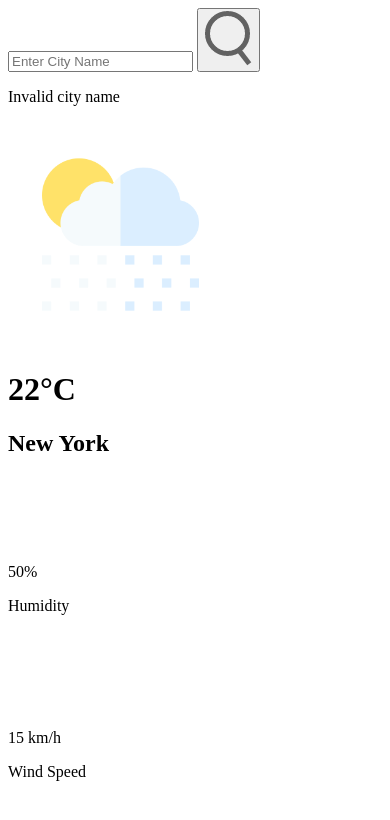
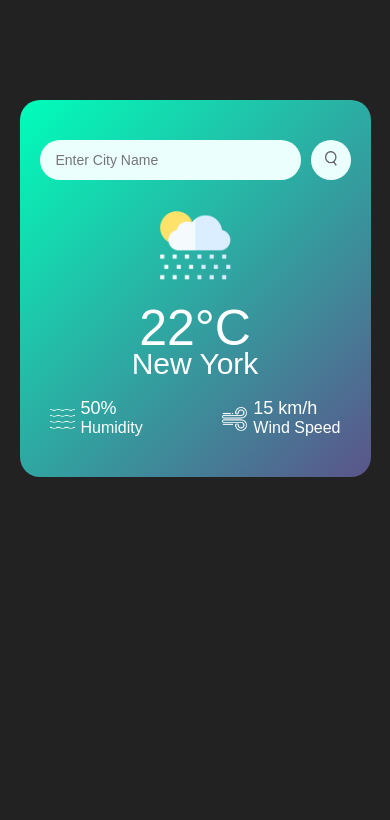
Before and after one commit to ParagThapliyal/whether-app, a plain HTML site: page index.html in a window 390 px wide. Drawn offline with Linux system fonts and the light colour scheme.

Commit message:
new media query added

```diff
--- a/index.html
+++ b/index.html
@@ -3,14 +3,14 @@
   <head>
     <meta charset="UTF-8" />
     <meta name="viewport" content="width=device-width, initial-scale=1.0" />
-    <title>Whether App</title>
+    <title>Weather App</title>
     <link rel="stylesheet" href="style.css" />
   </head>
   <body>
     <div class="card">
       <div class="search">
         <input type="text" placeholder="Enter City Name" spellcheck="false" />
-        <button><img src="images/search.png" /></button>
+        <button><img src="images/search.png" alt="Search" /></button>
       </div>
       <div class="error">
         <p>Invalid city name</p>
@@ -25,14 +25,14 @@
         <h2 class="city">New York</h2>
         <div class="details">
           <div class="column">
-            <img src="images/humidity.png" />
+            <img src="images/humidity.png" alt="Humidity Icon" />
             <div>
               <p class="humidity">50%</p>
               <p>Humidity</p>
             </div>
           </div>
           <div class="column">
-            <img src="images/wind.png" />
+            <img src="images/wind.png" alt="Wind Icon" />
             <div>
               <p class="wind">15 km/h</p>
               <p>Wind Speed</p>
--- a/script.js
+++ b/script.js
@@ -0,0 +1,41 @@
+const apikey = "dfd3811a8b4df51ec7a3020692ebb1c0";
+const apiurl =
+  "https://api.openweathermap.org/data/2.5/weather?&units=metric&q=";
+
+const searchbox = document.querySelector(".search input");
+const searchbtn = document.querySelector(".search button");
+const weatherIcon = document.querySelector(".weather-icon");
+
+async function checkweather(city) {
+  const response = await fetch(apiurl + city + `&appid=${apikey}`);
+  if (response.status == 404) {
+    document.querySelector(".error").style.display = "block";
+    document.querySelector(".weather").style.display = "none";
+  } else {
+    var data = await response.json();
+
+    document.querySelector(".city").innerHTML = data.name;
+    document.querySelector(".temp").innerHTML =
+      Math.round(data.main.temp) + "°C";
+    document.querySelector(".humidity").innerHTML = data.main.humidity + "%";
+    document.querySelector(".wind").innerHTML = data.wind.speed + "km/h";
+
+    if (data.weather[0].main == "Clouds") {
+      weatherIcon.src = "images/clouds.png";
+    } else if (data.weather[0].main == "Clear") {
+      weatherIcon.src = "images/clear.png";
+    } else if (data.weather[0].main == "Rain") {
+      weatherIcon.src = "images/rain.png";
+    } else if (data.weather[0].main == "Drizzle") {
+      weatherIcon.src = "images/drizzle.png";
+    } else if (data.weather[0].main == "Mist") {
+      weatherIcon.src = "images/mist.png";
+    }
+
+    document.querySelector(".weather").style.display = " block";
+    document.querySelector(".error").style.display = "none";
+  }
+}
+searchbtn.addEventListener("click", () => {
+  checkweather(searchbox.value);
+});
--- a/style.css
+++ b/style.css
@@ -0,0 +1,138 @@
+* {
+  padding: 0;
+  margin: 0;
+  font-family: "Poppins", sans-serif;
+  box-sizing: border-box;
+}
+body {
+  background-color: #222;
+}
+.card {
+  width: 90%;
+  max-width: 470px;
+  background: linear-gradient(135deg, #00feba, #5b548a);
+  color: #fff;
+  margin: 100px auto 0;
+  border-radius: 20px;
+  padding: 40px 25px; /* Adjusted padding for smaller screens */
+  text-align: center;
+}
+.search {
+  width: 100%;
+  display: flex;
+  align-items: center;
+  justify-content: space-between;
+}
+.search input {
+  border: 0;
+  outline: 0;
+  background: #ebfffc;
+  color: #555;
+  padding: 10px 20px; /* Adjusted padding for smaller screens */
+  height: 50px; /* Adjusted height for smaller screens */
+  border-radius: 25px; /* Adjusted border radius for smaller screens */
+  flex: 1;
+  margin-right: 12px; /* Adjusted margin for smaller screens */
+  font-size: 16px; /* Adjusted font size for smaller screens */
+}
+.search button {
+  border: 0;
+  outline: 0;
+  background: #ebfffc;
+  border-radius: 50%;
+  width: 50px; /* Adjusted width for smaller screens */
+  height: 50px; /* Adjusted height for smaller screens */
+  cursor: pointer;
+}
+.search button img {
+  width: 14px; /* Adjusted width for smaller screens */
+}
+.weather-icon {
+  width: 130px; /* Adjusted width for smaller screens */
+  margin-top: 20px; /* Adjusted margin for smaller screens */
+}
+.weather h1 {
+  font-size: 60px; /* Adjusted font size for smaller screens */
+  font-weight: 400;
+}
+.weather h2 {
+  font-size: 35px; /* Adjusted font size for smaller screens */
+  font-weight: 400;
+  margin-top: -10px;
+}
+.details {
+  display: flex;
+  align-items: center;
+  justify-content: space-between;
+  padding: 0 15px; /* Adjusted padding for smaller screens */
+  margin-top: 30px; /* Adjusted margin for smaller screens */
+}
+.column {
+  display: flex;
+  align-items: center;
+  text-align: left;
+}
+.column img {
+  width: 30px; /* Adjusted width for smaller screens */
+  margin-right: 8px; /* Adjusted margin for smaller screens */
+}
+.humidity,
+.wind {
+  font-size: 20px; /* Adjusted font size for smaller screens */
+  margin-top: -4px;
+}
+.error {
+  text-align: left;
+  margin-left: 8px; /* Adjusted margin for smaller screens */
+  font-size: 12px; /* Adjusted font size for smaller screens */
+  margin-top: 8px; /* Adjusted margin for smaller screens */
+  display: none;
+}
+
+/* Media Queries for responsiveness */
+@media (max-width: 768px) {
+  .card {
+    padding: 40px 20px; /* Adjusted padding for even smaller screens */
+  }
+  .search input {
+    padding: 10px 16px; /* Adjusted padding for even smaller screens */
+    height: 40px; /* Adjusted height for even smaller screens */
+    margin-right: 10px; /* Adjusted margin for even smaller screens */
+    font-size: 14px; /* Adjusted font size for even smaller screens */
+  }
+  .search button {
+    width: 40px; /* Adjusted width for even smaller screens */
+    height: 40px; /* Adjusted height for even smaller screens */
+  }
+  .search button img {
+    width: 12px; /* Adjusted width for even smaller screens */
+  }
+  .weather-icon {
+    width: 100px; /* Adjusted width for even smaller screens */
+    margin-top: 15px; /* Adjusted margin for even smaller screens */
+  }
+  .weather h1 {
+    font-size: 50px; /* Adjusted font size for even smaller screens */
+  }
+  .weather h2 {
+    font-size: 30px; /* Adjusted font size for even smaller screens */
+  }
+  .details {
+    padding: 0 10px; /* Adjusted padding for even smaller screens */
+    margin-top: 20px; /* Adjusted margin for even smaller screens */
+  }
+  .column img {
+    width: 25px; /* Adjusted width for even smaller screens */
+    margin-right: 6px; /* Adjusted margin for even smaller screens */
+  }
+  .humidity,
+  .wind {
+    font-size: 18px; /* Adjusted font size for even smaller screens */
+    margin-top: -3px;
+  }
+  .error {
+    margin-left: 6px; /* Adjusted margin for even smaller screens */
+    font-size: 10px; /* Adjusted font size for even smaller screens */
+    margin-top: 6px; /* Adjusted margin for even smaller screens */
+  }
+}
```
